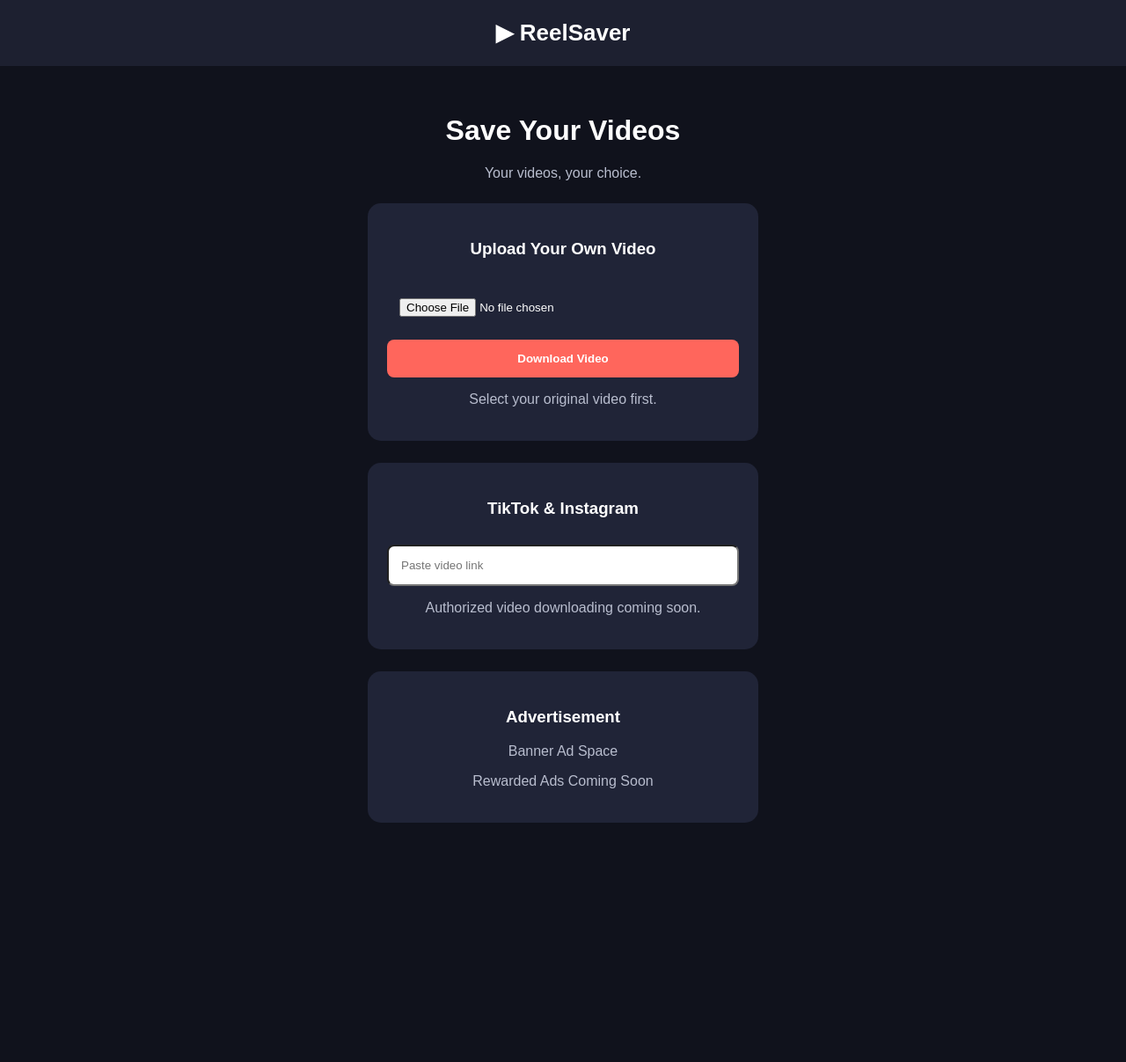
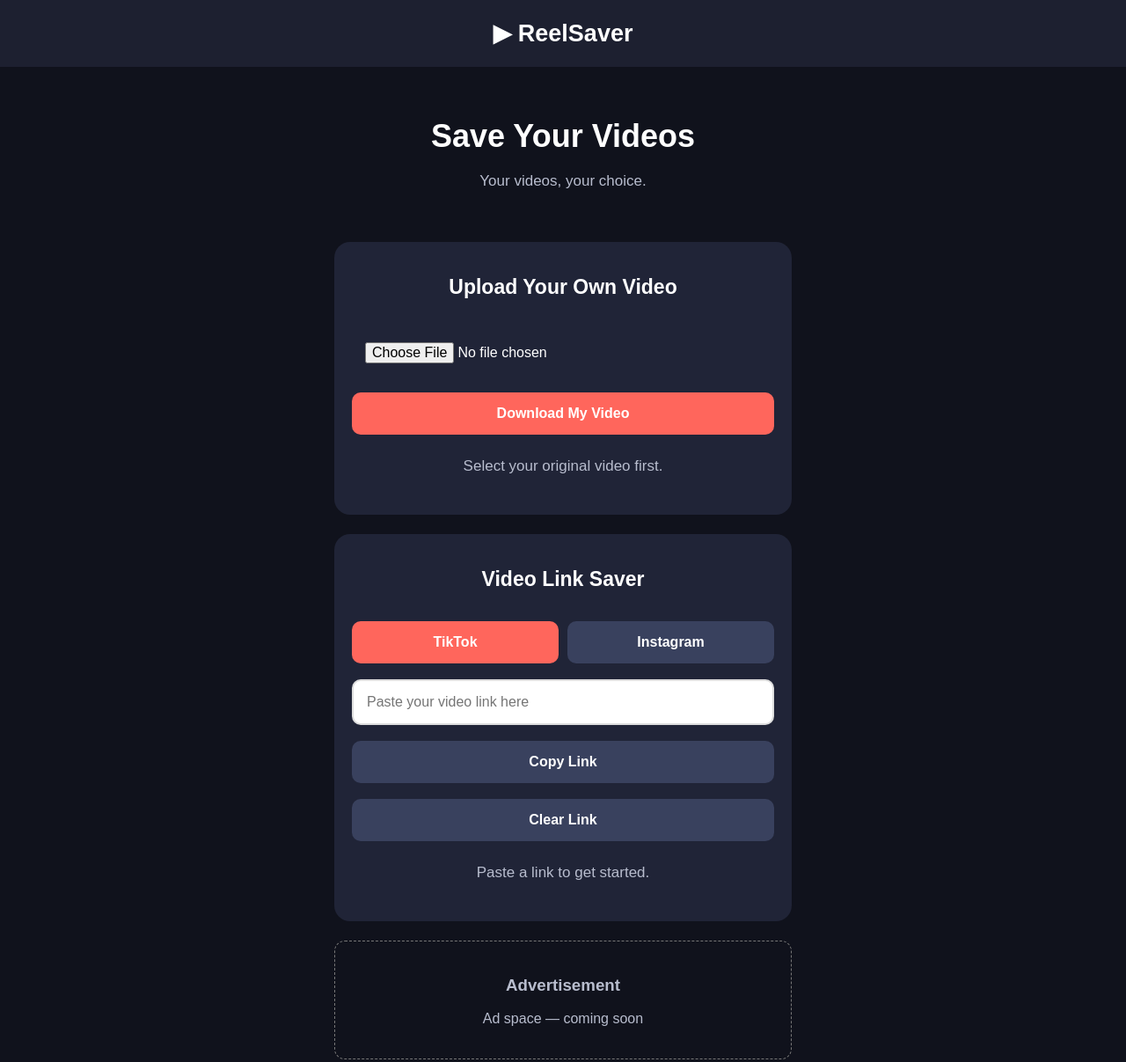
Before and after one commit to Jutt721/ReelSaver, a plain HTML site: page index.html in a window 1280 px wide. Shown: the top 1207 px of the page at 88% size. Before the commit the page ends 960 px from the top, so only its background shows below. Drawn offline with Linux system fonts and the light colour scheme.

Commit message:
Refactor index.html for better layout and features
Updated HTML structure and styles for improved layout and functionality.

```diff
--- a/index.html
+++ b/index.html
@@ -1,80 +1,128 @@
-
 <!DOCTYPE html>
 <html lang="en">
 <head>
 <meta charset="UTF-8">
-<meta name="viewport" content="width=device-width, initial-scale=1">
-<title>ReelSaver</title>
+<meta name="viewport" content="width=device-width, initial-scale=1.0">
+<title>ReelSaver - Video Saver</title>
+<meta name="description" content="ReelSaver - A simple and mobile-friendly video saving website.">
 <style>
-body {
-  margin:0;
-  background:#10121c;
-  color:white;
-  font-family:Arial;
-  text-align:center;
+*{box-sizing:border-box}
+body{
+ margin:0;background:#10121c;color:white;
+ font-family:Arial,sans-serif;text-align:center;
 }
-header {
-  padding:22px;
-  background:#1d2030;
-  font-size:26px;
-  font-weight:bold;
+header{
+ background:#1d2030;padding:22px;
+ font-size:27px;font-weight:bold;
 }
-h1 {margin-top:55px}
-.box {
-  max-width:400px;
-  margin:25px auto;
-  padding:22px;
-  background:#202437;
-  border-radius:15px;
+.hero{padding:38px 15px 20px}
+h1{font-size:36px;margin:20px 0}
+.hero p,.muted{color:#b8bdce;font-size:17px}
+.card{
+ background:#202437;max-width:520px;
+ margin:22px auto;padding:28px 20px;
+ border-radius:18px;
 }
-input,button {
-  width:100%;
-  padding:14px;
-  margin-top:12px;
-  box-sizing:border-box;
-  border-radius:8px;
+h2{font-size:23px;margin:10px 0 25px}
+input,button{
+ width:100%;padding:15px;margin:9px 0;
+ border-radius:10px;font-size:16px;
 }
-button {
-  background:#ff665c;
-  color:white;
-  border:0;
-  font-weight:bold;
+input[type=url]{border:2px solid #ddd}
+input[type=file]{color:white}
+button{
+ border:0;background:#ff665c;
+ color:white;font-weight:bold;cursor:pointer;
 }
-p {color:#b8bdce}
+button.secondary{background:#39415e}
+button:active{opacity:.8}
+.platforms{display:flex;gap:10px}
+.platforms button{background:#39415e}
+.platforms button.active{background:#ff665c}
+.ad{
+ max-width:520px;margin:22px auto;
+ padding:20px;border:1px dashed #777;
+ border-radius:12px;color:#b8bdce;
+}
+footer{padding:25px;color:#aaa;font-size:14px}
 </style>
 </head>
 <body>
+
 <header>▶ ReelSaver</header>
+
+<section class="hero">
 <h1>Save Your Videos</h1>
 <p>Your videos, your choice.</p>
-<div class="box">
-<h3>Upload Your Own Video</h3>
-<input type="file" id="file" accept="video/*">
-<button onclick="downloadVideo()">Download Video</button>
-<p id="msg">Select your original video first.</p>
+</section>
+
+<div class="card">
+<h2>Upload Your Own Video</h2>
+<input type="file" id="video" accept="video/*">
+<button onclick="downloadOwn()">Download My Video</button>
+<p class="muted" id="uploadMsg">Select your original video first.</p>
 </div>
-<div class="box">
-<h3>TikTok & Instagram</h3>
-<input type="url" placeholder="Paste video link">
-<p>Authorized video downloading coming soon.</p>
+
+<div class="card">
+<h2>Video Link Saver</h2>
+<div class="platforms">
+<button id="tt" class="active" onclick="choose('TikTok')">TikTok</button>
+<button id="ig" onclick="choose('Instagram')">Instagram</button>
 </div>
-<div class="box">
+<input type="url" id="videoLink" placeholder="Paste your video link here">
+<button class="secondary" onclick="copyLink()">Copy Link</button>
+<button class="secondary" onclick="clearLink()">Clear Link</button>
+<p class="muted" id="linkMsg">Paste a link to get started.</p>
+</div>
+
+<div class="ad">
 <h3>Advertisement</h3>
-<p>Banner Ad Space</p>
-<p>Rewarded Ads Coming Soon</p>
+<p>Ad space — coming soon</p>
 </div>
+
+<footer>
+<p>ReelSaver © 2026</p>
+<p>Only save videos you own or have permission to use.</p>
+</footer>
+
 <script>
-function downloadVideo(){
- const f=document.getElementById('file').files[0];
- if(!f){alert('Please select your video');return;}
- const a=document.createElement('a');
- const url=URL.createObjectURL(f);
+let platform="TikTok";
+
+function choose(p){
+ platform=p;
+ document.getElementById("tt").classList.toggle("active",p==="TikTok");
+ document.getElementById("ig").classList.toggle("active",p==="Instagram");
+ document.getElementById("linkMsg").innerText=p+" selected. Paste your video link.";
+}
+
+function clearLink(){
+ document.getElementById("videoLink").value="";
+ document.getElementById("linkMsg").innerText="Link cleared.";
+}
+
+async function copyLink(){
+ const link=document.getElementById("videoLink").value.trim();
+ if(!link){alert("Please paste a link first.");return;}
+ try{
+  await navigator.clipboard.writeText(link);
+  document.getElementById("linkMsg").innerText="Link copied!";
+ }catch(e){
+  document.getElementById("linkMsg").innerText="Please copy the link manually.";
+ }
+}
+
+function downloadOwn(){
+ const file=document.getElementById("video").files[0];
+ if(!file){alert("Please select your video first.");return;}
+ const url=URL.createObjectURL(file);
+ const a=document.createElement("a");
  a.href=url;
- a.download=f.name;
+ a.download=file.name;
  a.click();
- setTimeout(()=>URL.revokeObjectURL(url),1000);
- document.getElementById('msg').innerText='Download started!';
+ setTimeout(()=>URL.revokeObjectURL(url),3000);
+ document.getElementById("uploadMsg").innerText="Your download has started!";
 }
 </script>
+
 </body>
 </html>
```
